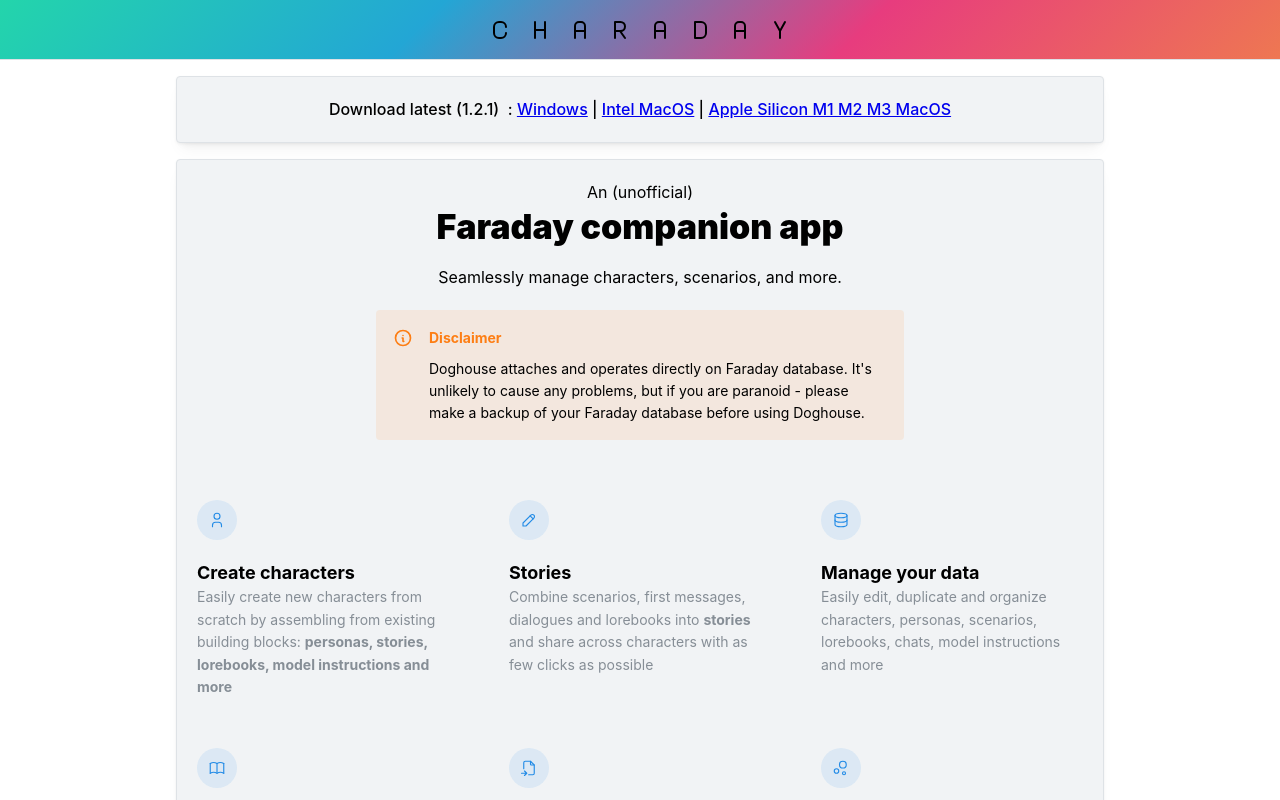
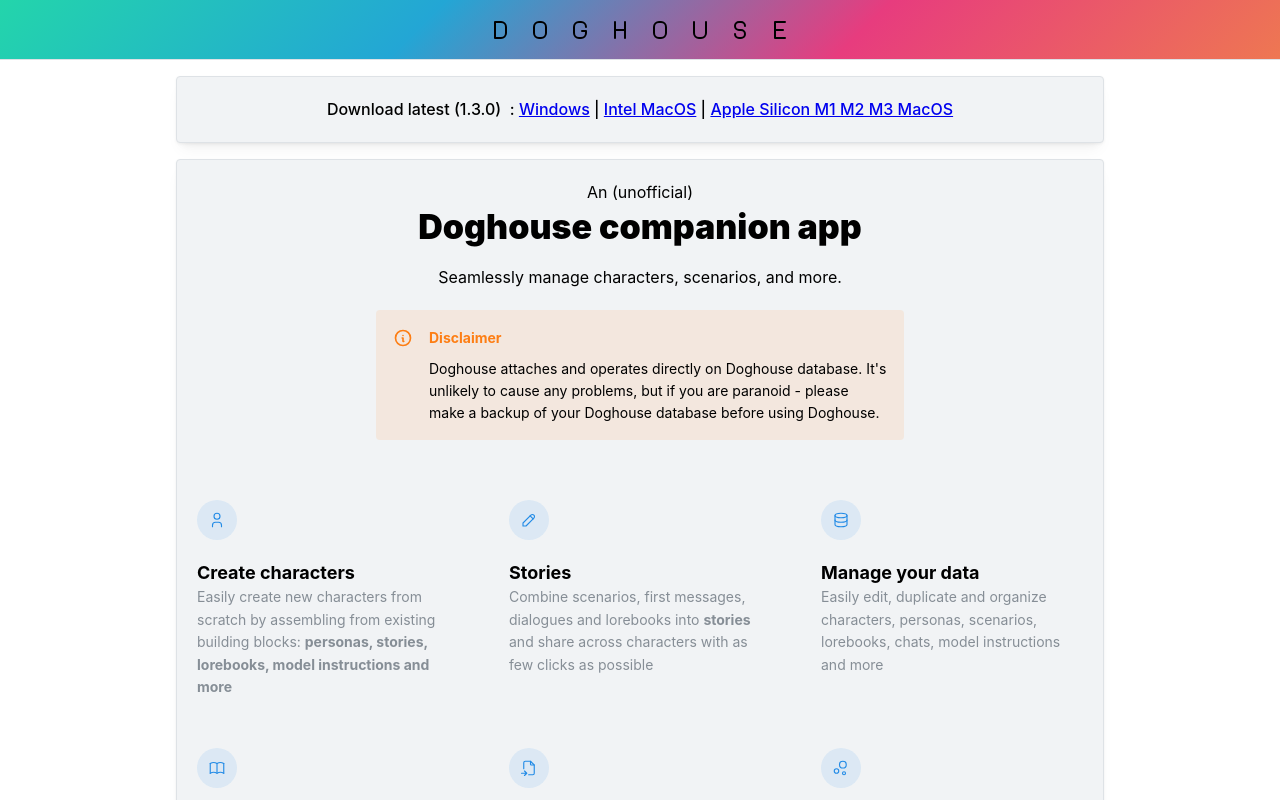
Before and after one commit to gam3dotdev/website, a Next.js app: page / in a window 1280 px wide. Shown: the top 800 px of the page. Built offline with nearby package versions, Linux system fonts and the light colour scheme.

Commit message:
More renaming

```diff
--- a/components/HowItWorks.tsx
+++ b/components/HowItWorks.tsx
@@ -15,17 +15,17 @@
             <b>Why do I need this app?</b>
           </Accordion.Control>
           <Accordion.Panel>
-            This app is a convenience to make editing Faraday characters easier.
-            For example, if you have characters <i>Bob</i> and <i>Alice</i>,
-            both using the same scenario (or first message, lorebook, etc) - you
-            can edit that scenario once and both <i>Bob</i> and <i>Alice</i>{" "}
-            characters will be updated.
+            This app is a convenience to make editing Doghouse characters
+            easier. For example, if you have characters <i>Bob</i> and{" "}
+            <i>Alice</i>, both using the same scenario (or first message,
+            lorebook, etc) - you can edit that scenario once and both <i>Bob</i>{" "}
+            and <i>Alice</i> characters will be updated.
           </Accordion.Panel>
         </Accordion.Item>
 
         <Accordion.Item className={classes.item} value="2">
           <Accordion.Control>
-            <b>Can I use Faraday and Doghouse at the same time?</b>
+            <b>Can I use Doghouse and Doghouse at the same time?</b>
           </Accordion.Control>
           <Accordion.Panel>
             Preferably not. Close one, open the other, and vice versa.
@@ -37,7 +37,7 @@
             <b>So where is all this data coming from?</b>
           </Accordion.Control>
           <Accordion.Panel>
-            All the information is loaded directly from the local Faraday
+            All the information is loaded directly from the local Doghouse
             database
           </Accordion.Panel>
         </Accordion.Item>
@@ -47,7 +47,7 @@
             <b>Does Doghouse require Internet connection?</b>
           </Accordion.Control>
           <Accordion.Panel>
-            No, it only requires Faraday to be installed on the same computer
+            No, it only requires Doghouse to be installed on the same computer
           </Accordion.Panel>
         </Accordion.Item>
 
@@ -66,7 +66,7 @@
             <b>Does Doghouse store any data locally on its own?</b>
           </Accordion.Control>
           <Accordion.Panel>
-            No, Doghouse is not storing data, it uses faraday database as the
+            No, Doghouse is not storing data, it uses Doghouse database as the
             source of truth
           </Accordion.Panel>
         </Accordion.Item>
@@ -78,7 +78,7 @@
             </b>
           </Accordion.Control>
           <Accordion.Panel>
-            Everything is saved back to Faraday database
+            Everything is saved back to Doghouse database
           </Accordion.Panel>
         </Accordion.Item>
 
--- a/pages/_app.tsx
+++ b/pages/_app.tsx
@@ -3,12 +3,13 @@
 import { AppShell, Group, MantineProvider } from "@mantine/core";
 import { theme } from "../theme";
 import {
-  IconLetterC,
   IconLetterH,
-  IconLetterA,
-  IconLetterR,
   IconLetterD,
-  IconLetterY,
+  IconLetterE,
+  IconLetterG,
+  IconLetterO,
+  IconLetterS,
+  IconLetterU,
 } from "@tabler/icons-react";
 import classes from "./app.module.css";
 
@@ -32,14 +33,14 @@
       <AppShell header={{ height: 60 }} padding="md">
         <AppShell.Header className={classes.background}>
           <Group h="100%" px="md" justify={"center"}>
-            <IconLetterC />
+            <IconLetterD />
+            <IconLetterO />
+            <IconLetterG />
             <IconLetterH />
-            <IconLetterA />
-            <IconLetterR />
-            <IconLetterA />
-            <IconLetterD />
-            <IconLetterA />
-            <IconLetterY />
+            <IconLetterO />
+            <IconLetterU />
+            <IconLetterS />
+            <IconLetterE />
           </Group>
         </AppShell.Header>
         <AppShell.Main>
--- a/pages/index.tsx
+++ b/pages/index.tsx
@@ -130,7 +130,7 @@
         fw={500}
         bg="var(--mantine-color-gray-1)"
       >
-        Download latest (1.2.1) &nbsp;:&nbsp;
+        Download latest (1.3.0) &nbsp;:&nbsp;
         <a href="https://github.com/gam3dotdev/website/releases/latest/download/Doghouse-Setup-1.3.0.exe">
           Windows
         </a>
@@ -154,7 +154,7 @@
         <Text size="md" className={classes.description}>
           An (unofficial)
         </Text>
-        <Title className={classes.title}>Faraday companion app</Title>
+        <Title className={classes.title}>Doghouse companion app</Title>
 
         <Container size={560} p={0}>
           <Text size="md" className={classes.description}>
@@ -169,9 +169,9 @@
             title="Disclaimer"
             icon={<IconInfoCircle />}
           >
-            Doghouse attaches and operates directly on Faraday database. It's
+            Doghouse attaches and operates directly on Doghouse database. It's
             unlikely to cause any problems, but if you are paranoid - please
-            make a backup of your Faraday database before using Doghouse.
+            make a backup of your Doghouse database before using Doghouse.
           </Alert>
         </Container>
 
```
